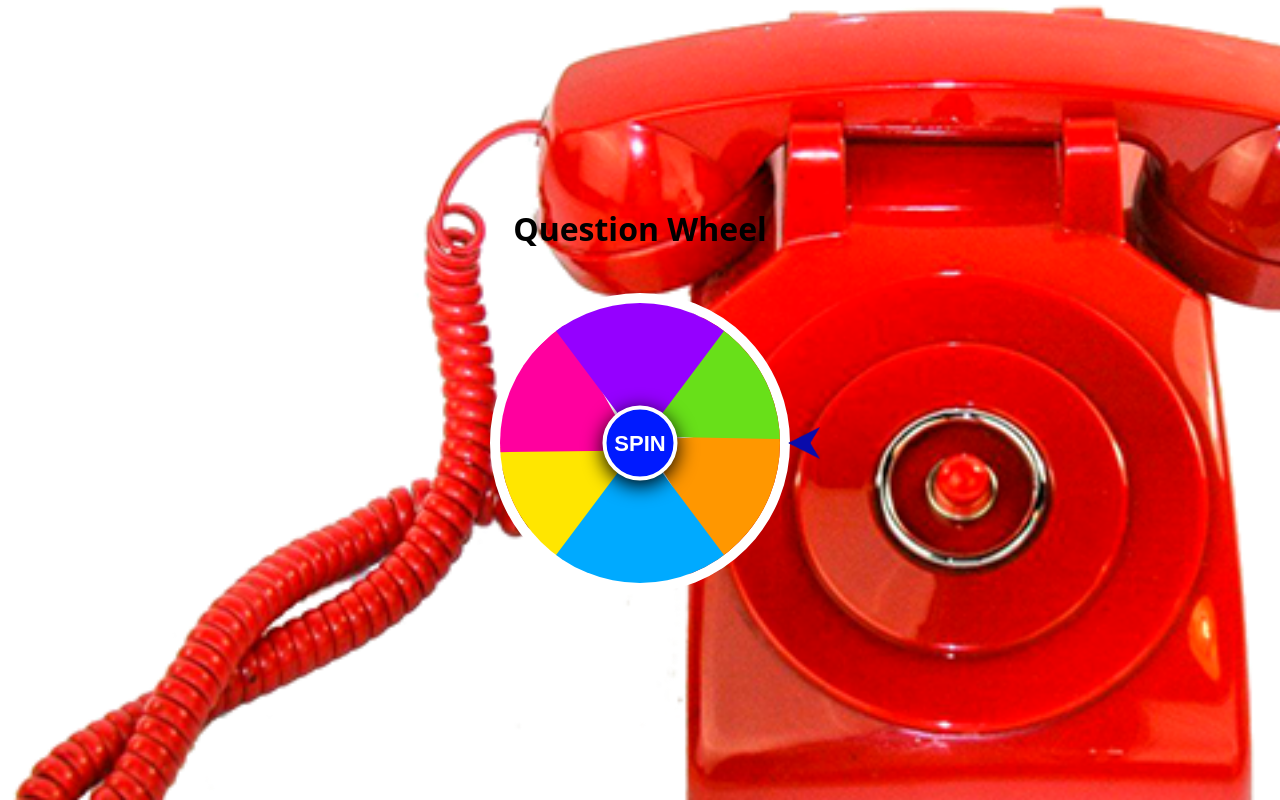
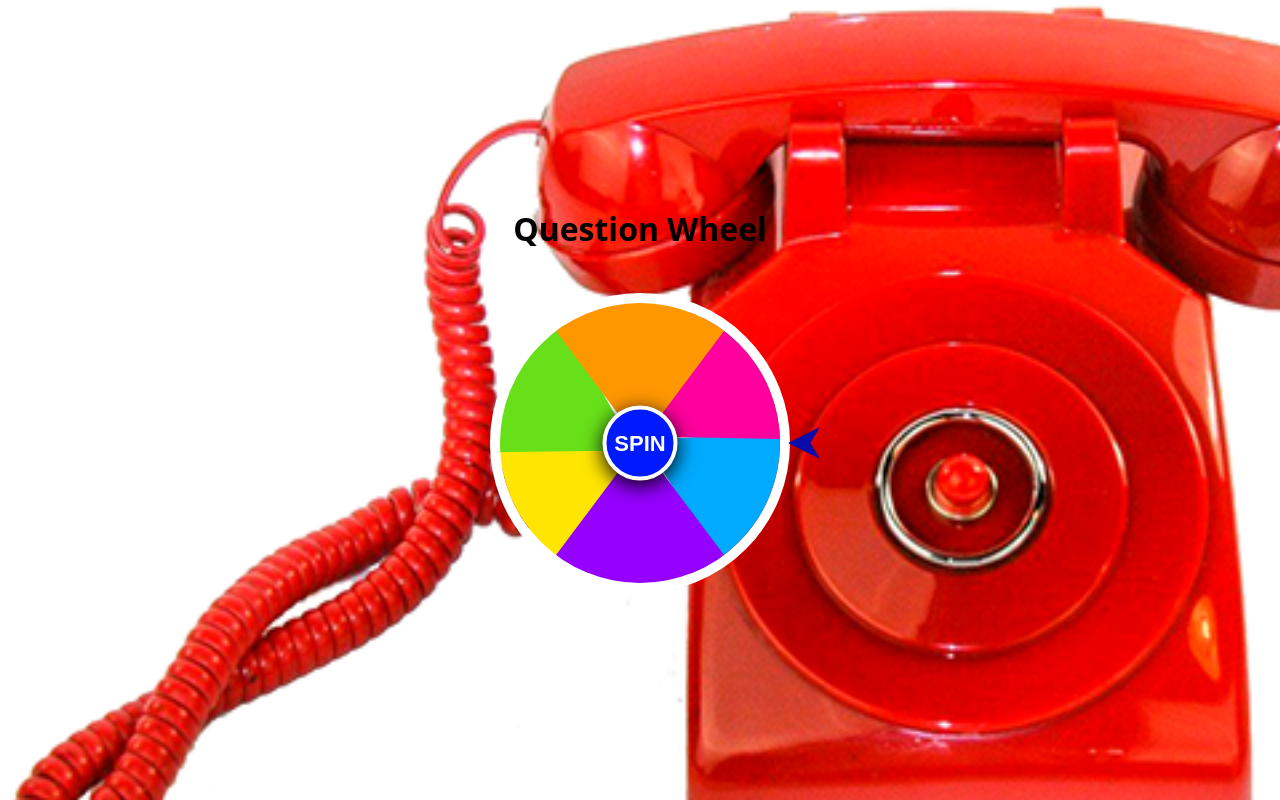
Before and after one commit to wJollie/Spinning-wheel, a plain HTML site: page index.html in a window 1280 px wide. Drawn offline with Linux system fonts and the light colour scheme.

Commit message:
Fixed Colors

```diff
--- a/style.css
+++ b/style.css
@@ -57,31 +57,31 @@ span{
 }
 .box2 .span1{
   clip-path: polygon(100% 19%, 61% 100%, 0 16%);
-  background-color: #68E019;
+  background-color: #FF009E;
   top: 120px;
   left: -75;
   }
 .span2{
   clip-path: polygon(0 13%, 35% 100%, 100% 0);
-  background-color: #FF9700;
+  background-color: #00AAFF;
   top: 120px;
   right: -75px;
 }
 .box2 .span2{
   clip-path: polygon(0 9%, 34% 100%, 100% 7%);
-  background-color: #FF009E;
+  background-color: #68E019;
   top: 120px;
   right: -75px;
 }
 .span3{
   clip-path: polygon(50% 0, 0% 100%, 100% 100%);
-  background-color: #00AAFF;
+  background-color: #9500FF;
   bottom: 0;
   left: 35px;
 }
 .box2 .span3{
   clip-path: polygon(50% 0, 0% 100%, 100% 100%);
-  background-color: #9500FF;
+  background-color:#FF9700;
   bottom: 0;
   left: 35px;
 }
```
